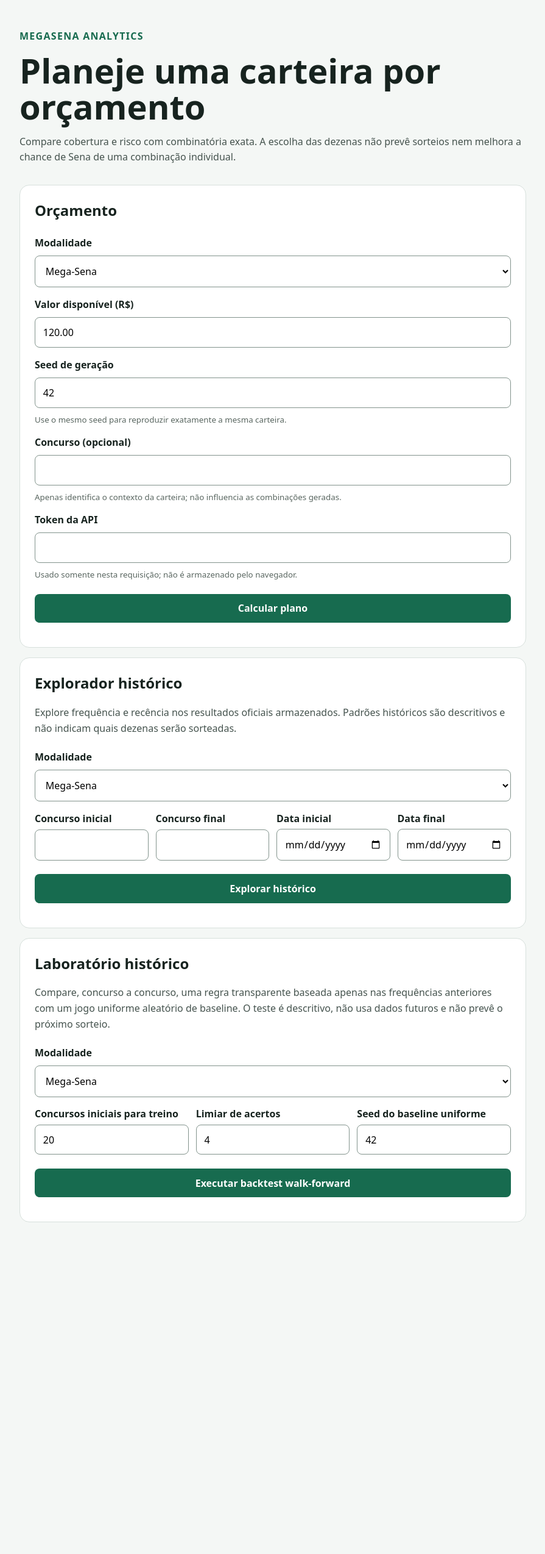
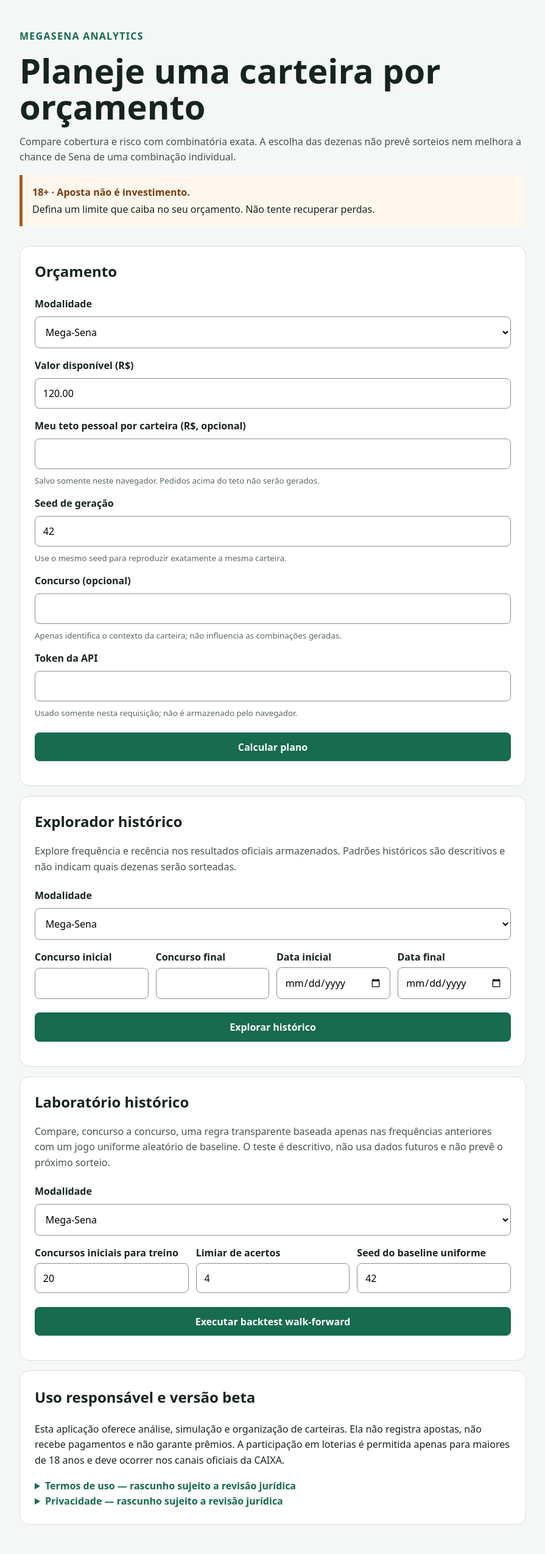
Before and after one commit to sanbr06/megasena, a Flask app: page / in a window 1280 px wide. Shown: the whole page at 61% size, without its empty margins (192-1087 px from the left). Before the commit the page ends 2004 px from the top, so only its background shows below. Run offline with Flask 3, Linux system fonts and the light colour scheme.

Commit message:
autopilot: development cycle 20260817-152457 (#38)
Co-authored-by: Sandy Lima <266818216+sanbr06@users.noreply.github.com>

```diff
--- a/app/static/app.js
+++ b/app/static/app.js
@@ -14,6 +14,45 @@
   diadesorte: "https://loterias.caixa.gov.br/Paginas/default.aspx",
 };
 let portablePortfolio = null;
+const budgetCeilingInput = document.querySelector("#budget-ceiling");
+const budgetWarning = document.querySelector("#budget-warning");
+const budgetCeilingStorageKey = "megasena.personalBudgetCeiling";
+
+let storedBudgetCeiling = null;
+try {
+  storedBudgetCeiling = localStorage.getItem(budgetCeilingStorageKey);
+} catch (error) {
+  // The ceiling remains session-only when browser storage is unavailable.
+}
+if (storedBudgetCeiling !== null) {
+  budgetCeilingInput.value = storedBudgetCeiling;
+}
+
+const validateBudgetCeiling = () => {
+  const budget = Number(document.querySelector("#budget").value);
+  const ceilingText = budgetCeilingInput.value;
+  const ceiling = Number(ceilingText);
+  const exceeded = ceilingText !== "" && Number.isFinite(ceiling) && budget > ceiling;
+  budgetWarning.hidden = !exceeded;
+  budgetWarning.textContent = exceeded
+    ? `O valor solicitado excede seu teto pessoal de ${formatMoney(Math.round(ceiling * 100))}. Reduza o orçamento ou ajuste conscientemente o teto.`
+    : "";
+  return !exceeded;
+};
+
+budgetCeilingInput.addEventListener("change", () => {
+  try {
+    if (budgetCeilingInput.value === "") {
+      localStorage.removeItem(budgetCeilingStorageKey);
+    } else if (budgetCeilingInput.checkValidity()) {
+      localStorage.setItem(budgetCeilingStorageKey, budgetCeilingInput.value);
+    }
+  } catch (error) {
+    // Keep enforcing the entered value for this session even without persistence.
+  }
+  validateBudgetCeiling();
+});
+document.querySelector("#budget").addEventListener("input", validateBudgetCeiling);
 
 const formatMoney = (cents) => new Intl.NumberFormat("pt-BR", {
   style: "currency",
@@ -150,6 +189,11 @@
 form.addEventListener("submit", async (event) => {
   event.preventDefault();
   results.hidden = true;
+  if (!validateBudgetCeiling()) {
+    status.textContent = "Plano não gerado: o orçamento está acima do teto pessoal configurado.";
+    budgetWarning.focus();
+    return;
+  }
   status.textContent = "Calculando…";
 
   const budgetText = document.querySelector("#budget").value;
--- a/app/static/styles.css
+++ b/app/static/styles.css
@@ -13,6 +13,8 @@
 h3 { margin-bottom: .75rem; }
 .eyebrow { color: #176b4f; font-weight: 700; text-transform: uppercase; letter-spacing: .08em; }
 .lead, .note { line-height: 1.6; color: #45534e; }
+.responsible-play { display: grid; gap: .25rem; border-left: .35rem solid #b05b17; background: #fff7ed; padding: 1rem; line-height: 1.5; }
+.responsible-play strong { color: #7a3d0d; }
 .panel { background: white; border: 1px solid #d7e0dc; border-radius: 1rem; padding: 1.5rem; margin-top: 1rem; }
 form { display: grid; gap: .65rem; }
 .filter-grid { display: grid; grid-template-columns: repeat(auto-fit, minmax(11rem, 1fr)); gap: .75rem; }
@@ -27,6 +29,9 @@
 .button-link { box-sizing: border-box; display: grid; place-items: center; width: 100%; padding: .8rem; border: 2px solid #176b4f; border-radius: .5rem; color: #176b4f; font-weight: 700; text-align: center; text-decoration: none; margin-top: .75rem; }
 .button-link:hover { background: #f1f8f5; }
 small { color: #596660; }
+.budget-warning { border: 2px solid #b05b17; border-radius: .5rem; background: #fff7ed; color: #6b3309; padding: .8rem; margin: .25rem 0; }
+.legal-drafts { line-height: 1.6; }
+.legal-drafts summary { color: #176b4f; font-weight: 700; cursor: pointer; }
 #status:not(:empty) { margin-bottom: 0; }
 .metrics { display: grid; grid-template-columns: repeat(auto-fit, minmax(13rem, 1fr)); gap: 1rem; }
 .metrics div { border-left: .25rem solid #48a982; padding-left: .8rem; }
--- a/app/templates/index.html
+++ b/app/templates/index.html
@@ -17,6 +17,10 @@
         Compare cobertura e risco com combinatória exata. A escolha das dezenas não prevê
         sorteios nem melhora a chance de Sena de uma combinação individual.
       </p>
+      <aside class="responsible-play" aria-label="Aviso de jogo responsável">
+        <strong>18+ · Aposta não é investimento.</strong>
+        <span>Defina um limite que caiba no seu orçamento. Não tente recuperar perdas.</span>
+      </aside>
     </header>
 
     <section class="panel" aria-labelledby="planner-title">
@@ -32,6 +36,14 @@
 
         <label for="budget">Valor disponível (R$)</label>
         <input id="budget" name="budget" type="number" min="0" step="0.01" value="120.00" required>
+
+        <label for="budget-ceiling">Meu teto pessoal por carteira (R$, opcional)</label>
+        <input id="budget-ceiling" name="budget-ceiling" type="number" min="0.01" step="0.01"
+               aria-describedby="budget-ceiling-help">
+        <small id="budget-ceiling-help">
+          Salvo somente neste navegador. Pedidos acima do teto não serão gerados.
+        </small>
+        <p id="budget-warning" class="budget-warning" role="alert" tabindex="-1" hidden></p>
 
         <label for="seed">Seed de geração</label>
         <input id="seed" name="seed" type="number" step="1" value="42" required
@@ -248,6 +260,33 @@
         <p id="backtest-disclaimer" class="note"></p>
       </div>
     </section>
+
+    <footer class="panel legal-drafts" aria-labelledby="legal-title">
+      <h2 id="legal-title">Uso responsável e versão beta</h2>
+      <p>
+        Esta aplicação oferece análise, simulação e organização de carteiras. Ela não
+        registra apostas, não recebe pagamentos e não garante prêmios. A participação em
+        loterias é permitida apenas para maiores de 18 anos e deve ocorrer nos canais
+        oficiais da CAIXA.
+      </p>
+      <details>
+        <summary>Termos de uso — rascunho sujeito a revisão jurídica</summary>
+        <p>
+          Conteúdo provisório para beta: resultados analíticos não constituem recomendação
+          financeira, previsão ou comprovante de aposta. Revisão jurídica é obrigatória
+          antes de lançamento público.
+        </p>
+      </details>
+      <details>
+        <summary>Privacidade — rascunho sujeito a revisão jurídica</summary>
+        <p>
+          Conteúdo provisório para beta: o teto pessoal fica no armazenamento local do
+          navegador e pode ser removido ao apagar os dados do site. O token da API permanece
+          somente em memória durante o uso da página. Revisão jurídica é obrigatória antes
+          de lançamento público.
+        </p>
+      </details>
+    </footer>
   </main>
   <script src="{{ url_for('static', filename='app.js') }}" defer></script>
 </body>
```
Also changed, not shown: tests/test_web.py (+11 -0 lines), README.md.
